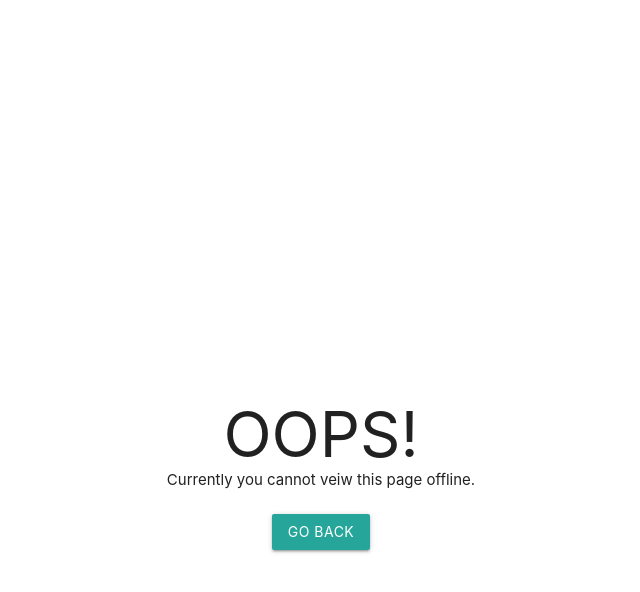
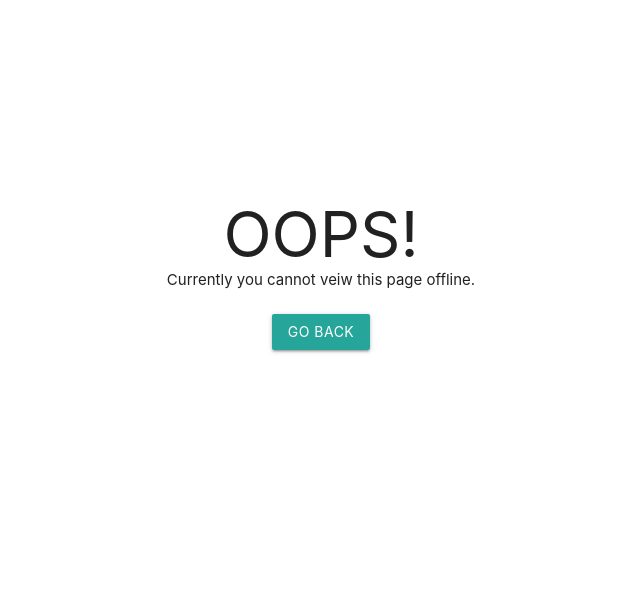
Before and after one commit to godalming123/matirlize-jekyll-theme, a Jekyll site: the page built from fallback_offline.md, in a window 1280 px wide. Shown: the top 592 px of the page, without its empty margins (319-959 px from the left). Built offline with Jekyll 4.4.1, drawn with Linux system fonts in a browser that asks for light colours; nearby versions of some CDN libraries.

Commit message:
better value for top margin

```diff
--- a/fallback_offline.md
+++ b/fallback_offline.md
@@ -6,7 +6,7 @@ barba-page-namespace: fallback-offline
 
 <!-- You can override this in your page by creating a file with the same name in the same location and changing the text -->
 
-<div class="center-text"  style="margin-top: 400px">
+<div class="center-text"  style="margin-top: 200px">
     <h1>OOPS!</h1>
     <p>Currently you cannot veiw this page offline.</p>
     <br>
```
Also changed, not shown: 404.md (+1 -1 lines).
